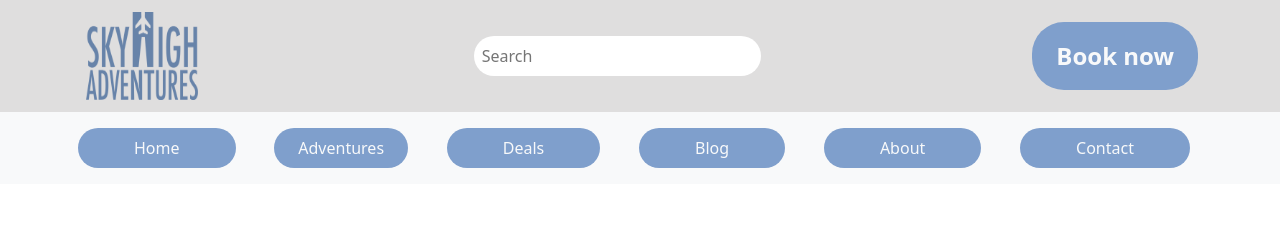
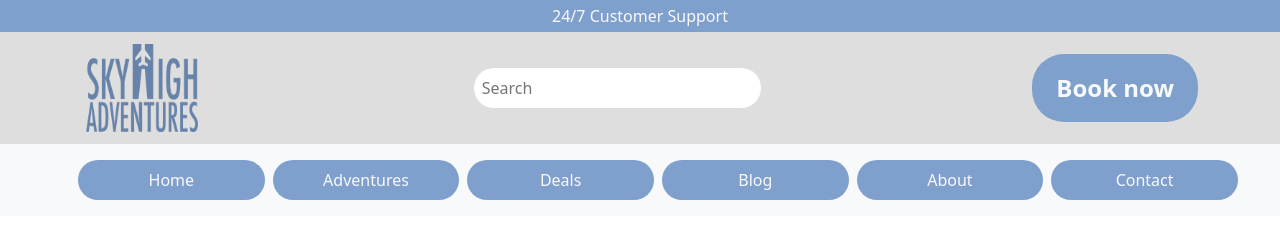
Before and after one commit to haze0051/dsn1713-skyhighadventures, a plain HTML site: page index.html in a window 1280 px wide. Drawn offline with nearby package versions, Linux system fonts and the light colour scheme.

Commit message:
final-nav

```diff
--- a/index.html
+++ b/index.html
@@ -11,6 +11,7 @@
 <body>
 
     <header>
+      <p class="d-flex justify-content-center mb-0 py-1 text-light">24/7 Customer Support</p>
         <nav class="navbar navbar-expand-md ">
           <div class="container-lg pb-9>
             <a class="navbar-brand" href="/Images/logo-sky.png"></a>
@@ -22,7 +23,7 @@
             <div class="" id="navbarNav">
               <ul class="navbar-nav ms-auto">
                 <li class="nav-item rounded-5">
-                  <a class="nav-link text-light fs-4 fw-bold form-control p-3 px-4" href="#">Book now</a>
+                  <a class="nav-link text-light fs-4 fw-bold form-control p-3 px-4 " href="#">Book now</a>
                 </li>
               </ul>
             </div>
@@ -31,30 +32,30 @@
       </header>
 
       <nav class="navbar navbar-expand-lg bg-body-tertiary">
-        <div class="container-lg p-1">
+        <div class="container-lg p-1 ">
 
           <button class="navbar-toggler" type="button" data-bs-toggle="collapse" data-bs-target="#navbarNav" aria-controls="navbarNav" aria-expanded="false" aria-label="Toggle navigation">
             <span class="navbar-toggler-icon"></span>
           </button>
           <div class="collapse navbar-collapse row mx-auto" id="navbarNav">
-            <ul class="navbar-nav d-flex justify-content-between">
-              <li class="nav-item m-1 px-lg-5 rounded-5 px-md-3">
+            <ul class="navbar-nav d-flex">
+              <li class="nav-item m-1 rounded-5 text-center col-2">
                 <a class="nav-link text-light" href="#">Home</a>
               </li>
-              <li class="nav-item m-1 rounded-5 px-md-3 px-5">
+              <li class="nav-item m-1 rounded-5 text-center col-2">
                 <a class="nav-link text-light" href="#">Adventures</a>
               </li>
-              <li class="nav-item m-1 px-lg-5 rounded-5 px-md-3">
+              <li class="nav-item m-1 rounded-5 text-center col-2">
                 <a class="nav-link text-light" href="#">Deals</a>
               </li>
-              <li class="nav-item m-1 px-lg-5 rounded-5 px-md-3">
-                <a class="nav-link text-light">Blog</a>
+              <li class="nav-item m-1 rounded-5 text-center col-2">
+                <a class="nav-link text-light" href="#">Blog</a>
               </li>
-              <li class="nav-item m-1 px-lg-5 rounded-5 px-md-3">
-                <a class="nav-link text-light">About</a>
+              <li class="nav-item m-1 rounded-5 text-center col-2">
+                <a class="nav-link text-light" href="#">About</a>
               </li>
-              <li class="nav-item m-1 px-lg-5 rounded-5 px-md-3">
-                <a class="nav-link text-light">Contact</a>
+              <li class="nav-item m-1 rounded-5 text-center col-2">
+                <a class="nav-link text-light" href="#">Contact</a>
               </li>
             </ul>
           </div>
--- a/style.css
+++ b/style.css
@@ -5,3 +5,7 @@ nav{
 nav li{
     background-color: #7F9FCC;
 }
+
+header p{
+    background-color: #7F9FCC;
+}
```
